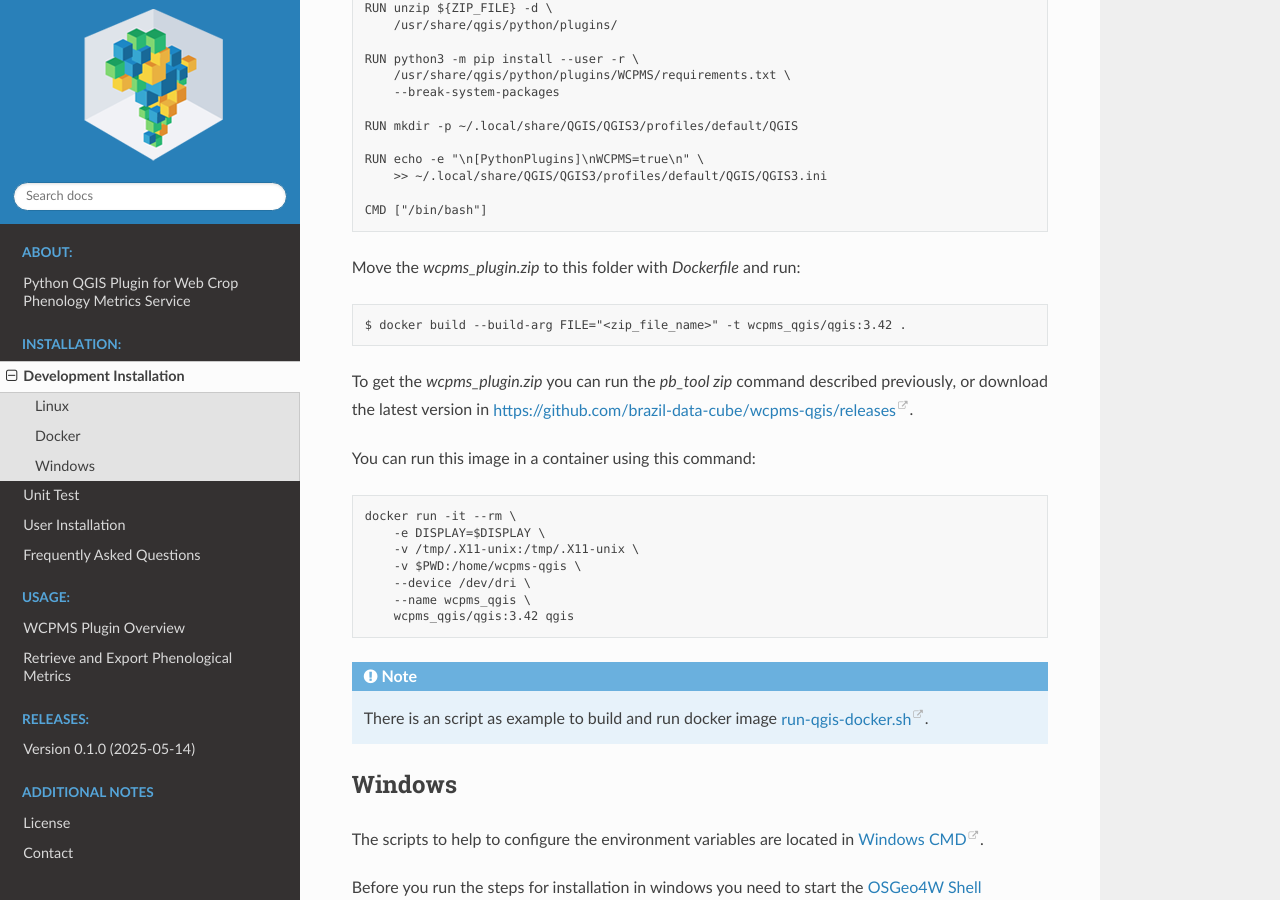
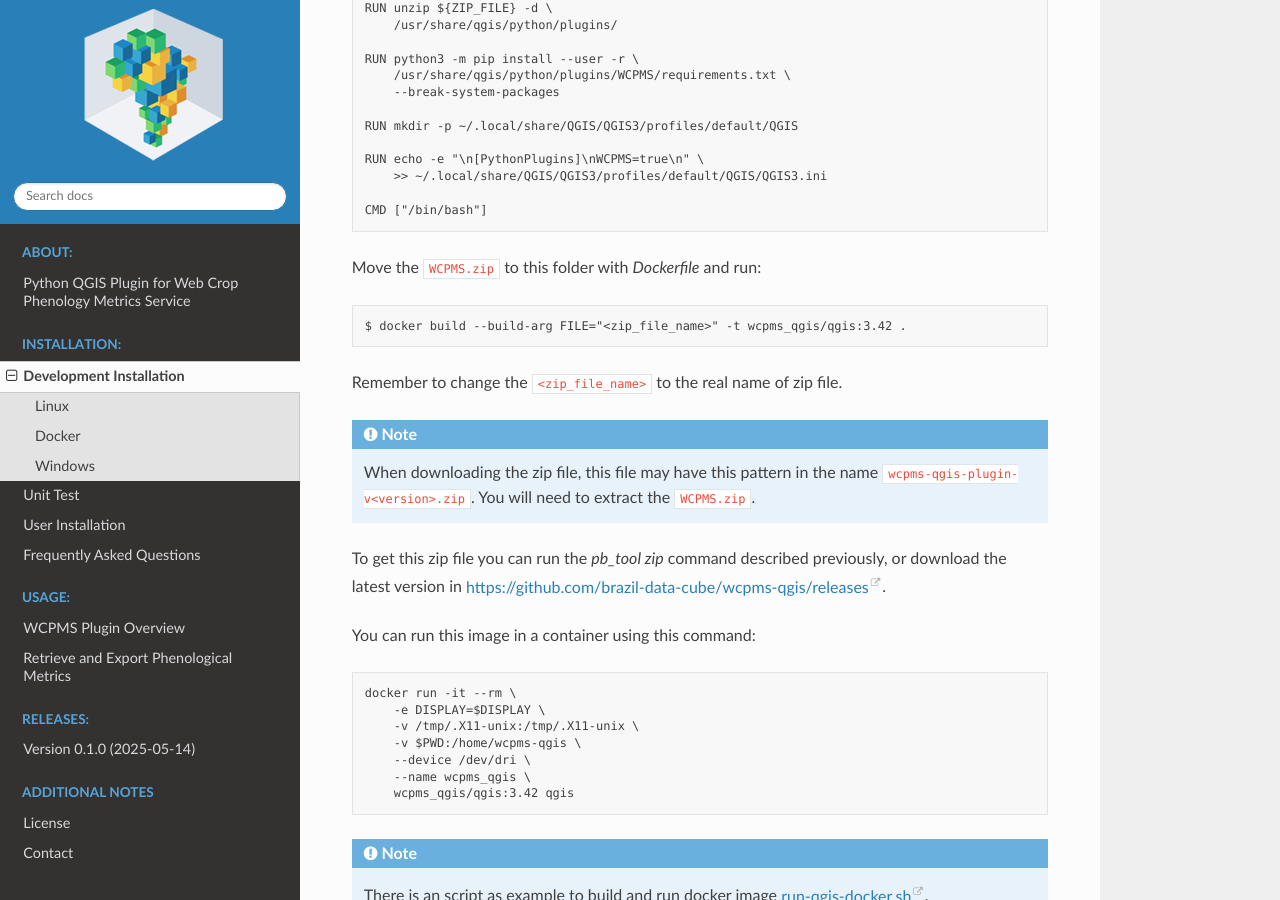
Before and after one commit to AbnerErnaniADSFatec/wcpms-qgis, a Sphinx documentation site: the page built from wcpms_plugin/help/source/dev_install.rst, in a window 1280 px wide and 900 px high, scrolled down 2795 px. Built offline with Sphinx 7.4.7 and the Read the Docs theme 3.1.0, drawn with Linux system fonts in a browser that asks for light colours; some of the changed text lies outside the part shown.

Commit message:
Atualizando o dockerfile #6

```diff
--- a/wcpms_plugin/help/source/dev_install.rst
+++ b/wcpms_plugin/help/source/dev_install.rst
@@ -30,17 +30,16 @@ For **development environment**, you will need to set your python QGIS environme
 
 This **development environment** consist in a environment with all dependencies required to **compile** and **build** the plugin installer for WCPMS QGIS Plugin.
 
-Linux
------
-
-The scripts to help to configure the environment variables are located in `Linux bash scripts <../wcpms-qgis/scripts/linux>`_.
-
 The fisrt step is to clone the software repository for `wcpms_plugin`:
 
 .. code-block:: text
 
     $ git clone https://github.com/brazil-data-cube/wcpms-qgis
 
+Linux
+-----
+
+The scripts to help to configure the environment variables are located in `Linux bash scripts <../wcpms-qgis/scripts/linux>`_.
 
 If you clone the repository from git you needd to go to the source code folder:
 
@@ -116,6 +115,7 @@ This command will compress the files configured in `pb_tool.cfg <../wcpms_plugin
     To upload the `zip` in `QGIS Plugins Repository <https://plugins.qgis.org/>`_, you need to clean the source code deleting the `__pycache__/` files.
     Thers is an example to do this step in `generate-zip.sh <./scripts/linux/generate-zip.sh>`_.
 
+
 Docker
 ------
 
@@ -153,14 +153,22 @@ To build the plugin image you need to create a new folder in a different path of
     CMD ["/bin/bash"]
 
 
-Move the `wcpms_plugin.zip` to this folder with `Dockerfile` and run:
+Move the ``WCPMS.zip`` to this folder with `Dockerfile` and run:
 
 .. code-block:: text
 
     $ docker build --build-arg FILE="<zip_file_name>" -t wcpms_qgis/qgis:3.42 .
 
 
-To get the `wcpms_plugin.zip` you can run the `pb_tool zip` command described previously, or download the latest version in `https://github.com/brazil-data-cube/wcpms-qgis/releases <https://github.com/brazil-data-cube/wcpms-qgis/releases>`_.
+Remember to change the ``<zip_file_name>`` to the real name of zip file.
+
+.. note::
+
+    When downloading the zip file, this file may have this pattern in the name ``wcpms-qgis-plugin-v<version>.zip``.
+    You will need to extract the ``WCPMS.zip``.
+
+
+To get this zip file you can run the `pb_tool zip` command described previously, or download the latest version in `https://github.com/brazil-data-cube/wcpms-qgis/releases <https://github.com/brazil-data-cube/wcpms-qgis/releases>`_.
 
 You can run this image in a container using this command:
 
```
Also changed, not shown: 1 other file.
